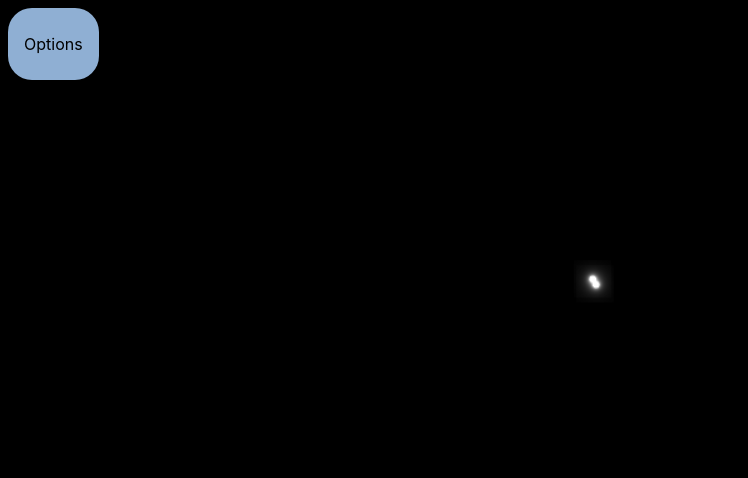
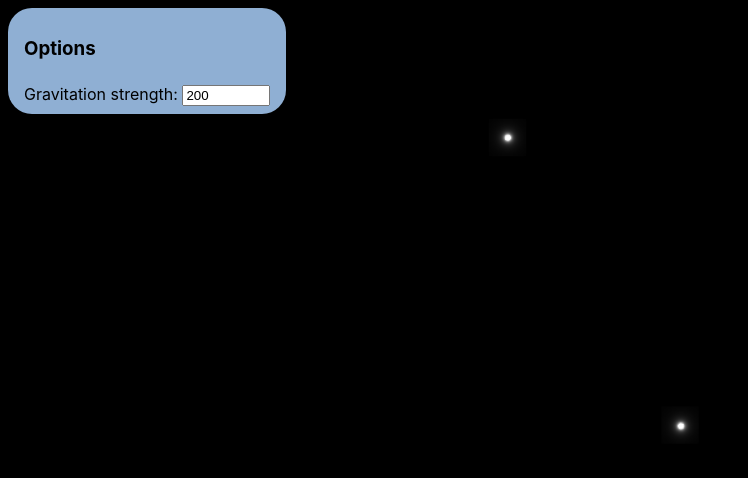
Before and after one commit to BCiwinski/Gravity, a React (Vite) app in the folder web/: page / in a window 1280 px wide. Shown: the top 478 px of the page, without its empty margins (0-748 px from the left). Built offline with nearby package versions, Linux system fonts and the light colour scheme.

Commit message:
implement "Gravitation strength" option

```diff
--- a/web/src/App.tsx
+++ b/web/src/App.tsx
@@ -1,18 +1,60 @@
-import { useState } from 'react'
-import reactLogo from './assets/react.svg'
-import viteLogo from '/vite.svg'
+import { useState, useEffect, useRef } from 'react'
 import OptionsPanel from './OptionsPanel'
 import SpaceCanvas from './SpaceCanvas'
+import SpaceCanvasRenderer from './SpaceCanvasRenderer'
 import './App.css'
 
 function App() {
 
-  return (
-    <div className="app">
-          <SpaceCanvas height={1024} width={1024}></SpaceCanvas>
-          <OptionsPanel></OptionsPanel>
-    </div>
-  )
+    const [gravitationScale, setGravitationScale] = useState(200);
+
+    const canvasRef = useRef(null);
+
+    const renderer= useRef<SpaceCanvasRenderer | null>(null);
+
+    useEffect(() => {
+
+        if (renderer.current != null) {
+
+            return;
+        }
+
+        if (canvasRef.current == null) {
+
+            return;
+        }
+
+        renderer.current = new SpaceCanvasRenderer(canvasRef.current.getContext("2d"));
+    });
+
+    useEffect(() => {
+
+        if (renderer.current == null) {
+
+            return;
+        }
+
+        renderer.current.gravitationScale = gravitationScale;
+    },
+        [renderer]);
+
+    function handleGravitationScaleChange(e: React.ChangeEvent<HTMLInputElement>) : void {
+
+        let parsed = parseInt(e.target.value)
+        setGravitationScale(parsed);
+
+        if (renderer.current != null) {
+
+            renderer.current.gravitationScale = parsed;
+        }
+    }
+
+    return (
+        <div className="app">
+            <SpaceCanvas height={1024} width={1024} canvasRef={canvasRef} renderer={renderer.current}></SpaceCanvas>
+            <OptionsPanel gravitationScaleValue={gravitationScale} gravitationScaleChangeHandler={handleGravitationScaleChange}></OptionsPanel>
+        </div>
+    )
 }
 
 export default App
--- a/web/src/OptionsPanel.tsx
+++ b/web/src/OptionsPanel.tsx
@@ -1,9 +1,12 @@
 import './OptionsPanel.css'
 
-function OptionsPanel() {
+function OptionsPanel({ gravitationScaleValue, gravitationScaleChangeHandler }: {gravitationScaleValue: number, gravitationScaleChangeHandler: (e: React.ChangeEvent<HTMLInputElement>) => void}) {
+
     return (
         <div className="optionsPanel">
-            <p>Options</p>
+            <h3>Options</h3>
+            <label htmlFor="gravitationScale">Gravitation strength: </label>
+            <input type="number" name="gravitationScale" min="0" max="100000" value={gravitationScaleValue} onChange={e => gravitationScaleChangeHandler(e)}></input>
         </div>
   );
 }
--- a/web/src/SpaceCanvas.tsx
+++ b/web/src/SpaceCanvas.tsx
@@ -2,28 +2,7 @@ import { useRef, useState, useEffect } from 'react'
 import SpaceCanvasRenderer from './SpaceCanvasRenderer'
 import './SpaceCanvas.css'
 
-function SpaceCanvas({ width, height }: { width: number, height: number }) : JSX.Element {
-
-    const canvasRef = useRef(null);
-
-    let context: CanvasRenderingContext2D;
-
-    let canvasRenderer: SpaceCanvasRenderer
-
-    useEffect(() => {
-
-        if (canvasRenderer != null) {
-
-            return;
-        }
-
-        if (canvasRef.current == null) {
-
-            return;
-        }
-
-        canvasRenderer = new SpaceCanvasRenderer(canvasRef.current.getContext("2d"));
-    })
+function SpaceCanvas({ width, height, canvasRef, renderer}: { width: number, height: number, canvasRef: React.MutableRefObject<null>, renderer: SpaceCanvasRenderer | null}) : JSX.Element {
 
     function handleClick(e: React.MouseEvent<HTMLCanvasElement, MouseEvent>) {
 
@@ -32,10 +11,15 @@ function SpaceCanvas({ width, height }: { width: number, height: number }) : JSX
             return;
         }
 
+        if (renderer == null) {
+
+            return;
+        }
+
         let canvasX = Math.round((e.clientX / canvasRef.current.clientWidth) * canvasRef.current.width);
         let canvasY = Math.round((e.clientY / canvasRef.current.clientHeight) * canvasRef.current.height);
 
-        canvasRenderer.createStarAt(canvasX, canvasY);
+        renderer.createStarAt(canvasX, canvasY);
     }
 
     return (
--- a/web/src/SpaceCanvasRenderer.ts
+++ b/web/src/SpaceCanvasRenderer.ts
@@ -18,7 +18,7 @@ export default class SpaceCanvasRenderer {
 
     velocityScale: number = 0.02;
 
-    #gravitationMax: number = 0.1;
+    #gravitationMax: number = 0.3;
 
     #intervalId: number;
 
```
